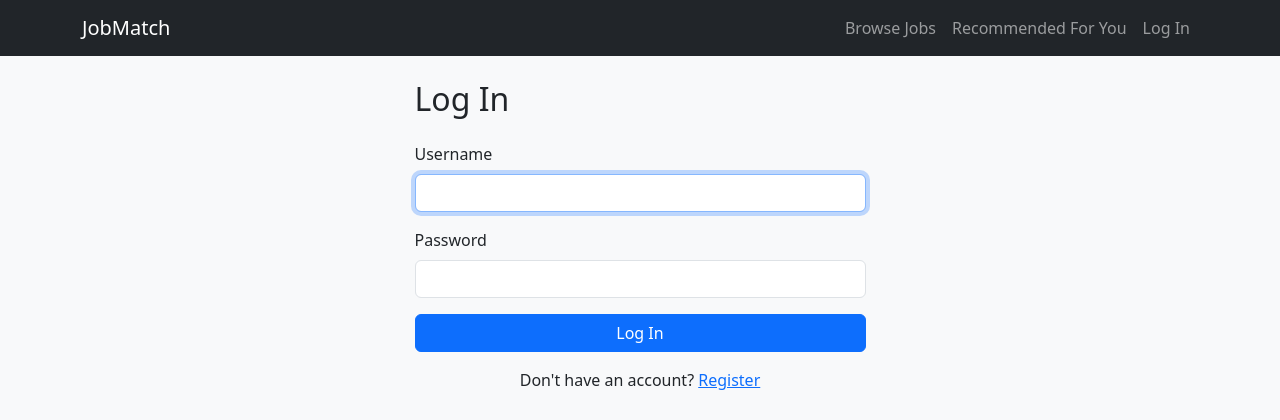
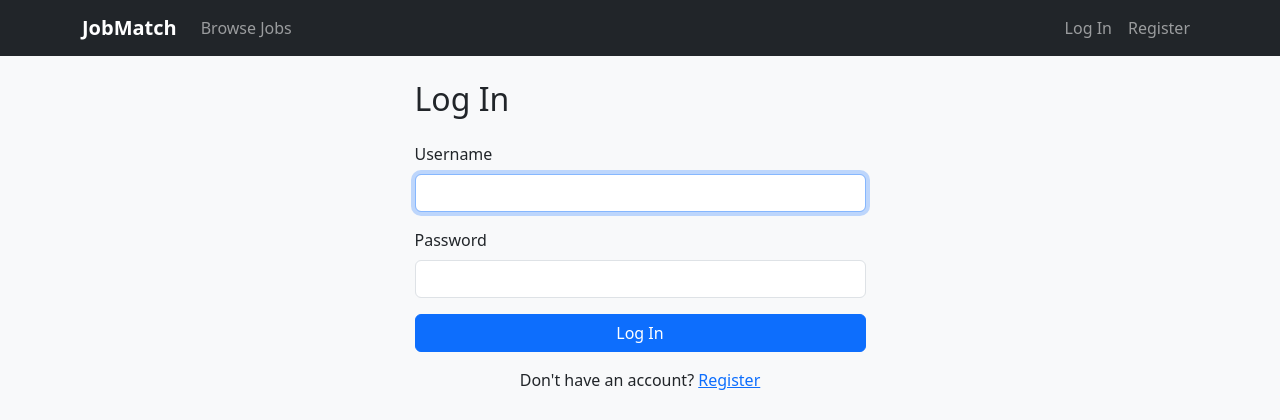
Before and after one commit to jwamani/job_recommendation_engine, a Django app: page /accounts/login/ in a window 1280 px wide. Shown: the top 420 px of the page. Run offline with Django 5.2, Linux system fonts and the light colour scheme.

Commit message:
refactored the nav bar to include login awareness

```diff
--- a/templates/partials/navbar.html
+++ b/templates/partials/navbar.html
@@ -1,24 +1,40 @@
 <nav class="navbar navbar-expand-lg navbar-dark bg-dark">
   <div class="container">
-    {% url 'jobs:job_list' as jobs_url %}
-    {% url 'accounts:login' as login_url %}
-    <a class="navbar-brand" href="{{ jobs_url }}">JobMatch</a>
-    <div class="collapse navbar-collapse">
-      <ul class="navbar-nav ms-auto">
-        <li class="nav-item"><a class="nav-link" href="{{ jobs_url }}">Browse Jobs</a></li>
+    <a class="navbar-brand fw-bold" href="{% url 'jobs:job_list' %}">JobMatch</a>
+    <button class="navbar-toggler" type="button" data-bs-toggle="collapse" data-bs-target="#mainNav">
+      <span class="navbar-toggler-icon"></span>
+    </button>
 
-        {% url 'matching:recommendations' as recommendations_url %}
-        {% if recommendations_url %}
-        <li class="nav-item"><a class="nav-link" href="{{ recommendations_url }}">Recommended For You</a></li>
+    <div class="collapse navbar-collapse" id="mainNav">
+      <ul class="navbar-nav me-auto">
+        <li class="nav-item">
+          <a class="nav-link" href="{% url 'jobs:job_list' %}">Browse Jobs</a>
+        </li>
+
+        {% if user.is_authenticated %}
+        <li class="nav-item">
+          <a class="nav-link" href="{% url 'matching:recommendations' %}">Recommended For You</a>
+        </li>
         {% endif %}
+      </ul>
 
-        {% url 'interactions:applications' as applications_url %}
-        {% if applications_url %}
-        <li class="nav-item"><a class="nav-link" href="{{ applications_url }}">My Applications</a></li>
-        {% endif %}
-
-        {% if login_url %}
-        <li class="nav-item"><a class="nav-link" href="{{ login_url }}">Log In</a></li>
+      <ul class="navbar-nav">
+        {% if user.is_authenticated %}
+        <li class="nav-item">
+          <a class="nav-link" href="{% url 'accounts:profile' %}">
+            {{ user.get_full_name|default:user.username }}
+          </a>
+        </li>
+        <li class="nav-item">
+          <a class="nav-link" href="{% url 'accounts:logout' %}">Log Out</a>
+        </li>
+        {% else %}
+        <li class="nav-item">
+          <a class="nav-link" href="{% url 'accounts:login' %}">Log In</a>
+        </li>
+        <li class="nav-item">
+          <a class="nav-link" href="{% url 'accounts:register' %}">Register</a>
+        </li>
         {% endif %}
       </ul>
     </div>
```
